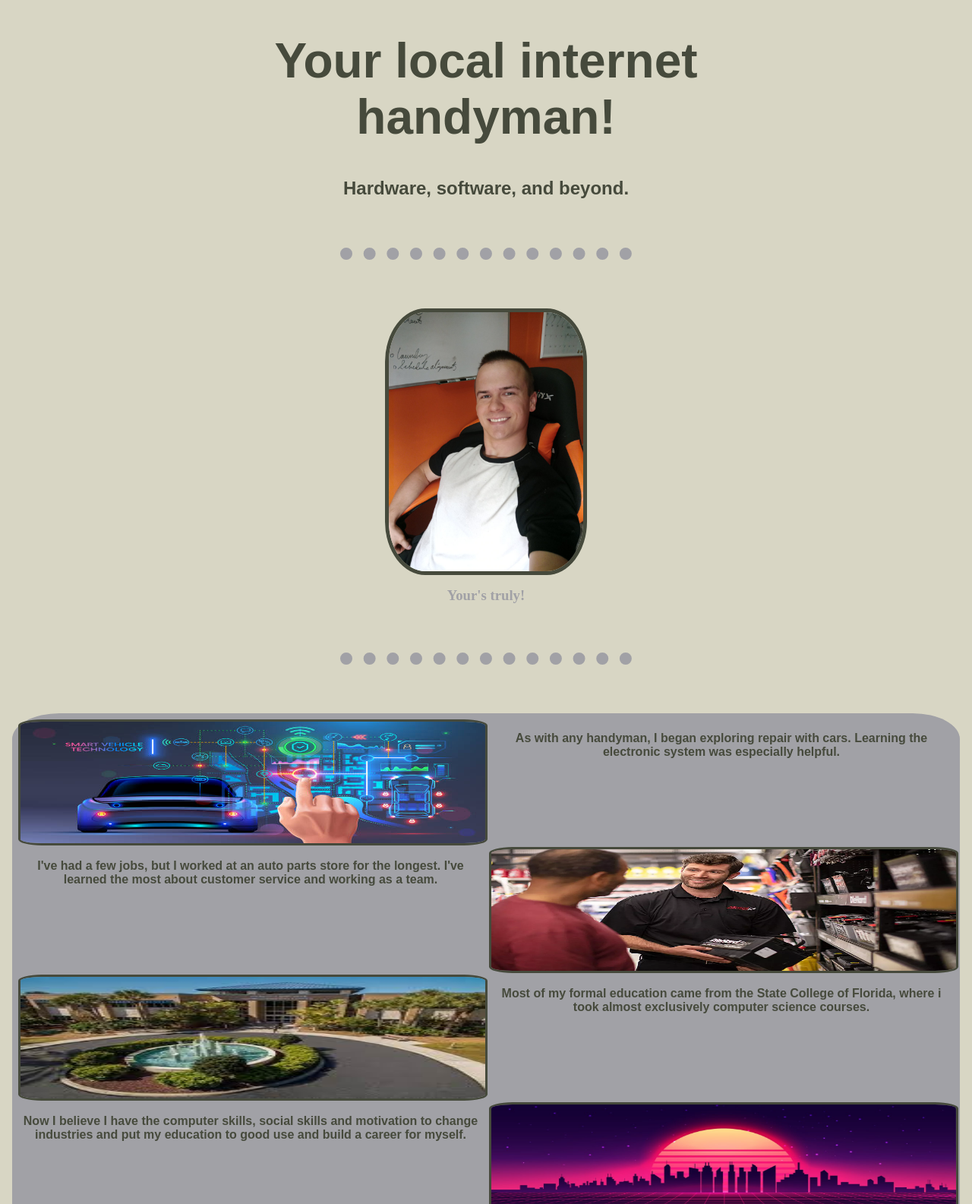
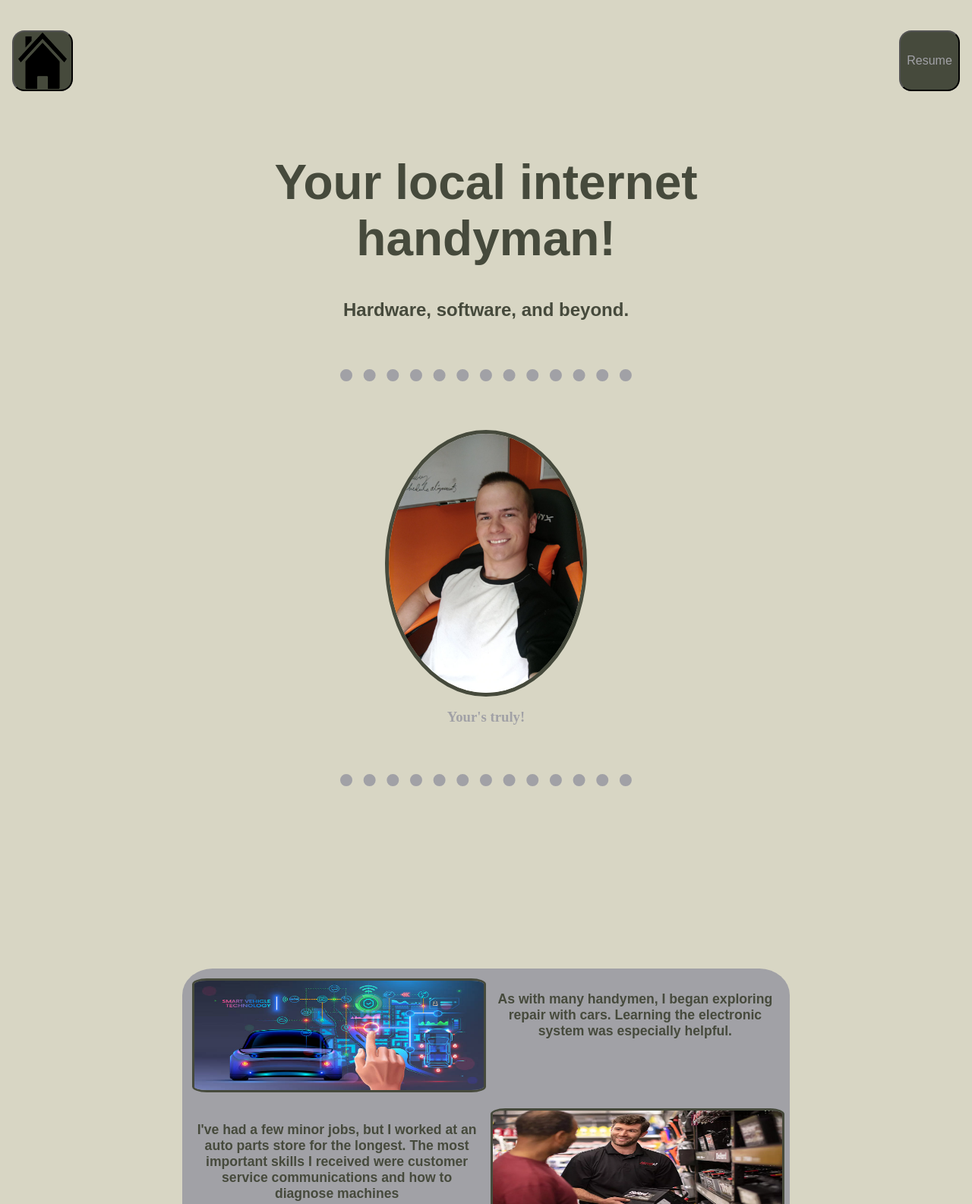
Before and after one commit to thedarkria/Portfolio, a plain HTML site: page index.html in a window 1280 px wide. Shown: the top 1585 px of the page at 76% size. Drawn offline with Linux system fonts and the light colour scheme.

Commit message:
Created link buttons on top and added resume page.

```diff
--- a/index.html
+++ b/index.html
@@ -8,6 +8,16 @@
 </head>
 
 <body>
+    <div class="header">
+        <a href="index.html">
+            <button class="home">
+             <img src="images/home.png" alt="house icon">
+            </button>
+        </a>
+        <a href="resume.html">
+            <button class="resume">Resume</button>
+        </a>
+    </div>
     <div class="intro-heading">
         <h1>Your local internet handyman!</h1>
         <h2>Hardware, software, and beyond.</h2>
@@ -23,14 +33,14 @@
             <img src="images/car_electronics.jpg" alt="Automotive electronics clipart">
         </div>
         <div class="midsection-item">
-            <p>As with any handyman, I began exploring repair with
+            <p>As with many handymen, I began exploring repair with
                 cars. Learning the electronic system was especially helpful.
             </p>
         </div>
         <div class="midsection-item">
-            <p>I've had a few jobs, but I worked at an auto parts store
-                for the longest. I've learned the most about customer service
-                and working as a team.
+            <p>I've had a few minor jobs, but I worked at an auto parts store
+                for the longest. The most important skills I received were customer service
+                communications and how to diagnose machines
             </p>
         </div>
         <div class="midsection-item">
@@ -46,7 +56,7 @@
             </p>
         </div>
         <div class="midsection-item">
-            <p>Now I believe I have the computer skills, social skills
+            <p>Now, I believe I have the computer skills, social skills,
                 and motivation to change industries and put my education
                 to good use and build a career for myself.
             </p>
@@ -56,6 +66,8 @@
         </div>
 
     </div>
+    <hr>
+
 
 
 
--- a/styles.css
+++ b/styles.css
@@ -5,7 +5,7 @@ body {
 }
 
 p {
-    font-size: 1rem;
+    font-size: 0.9rem;
     font-weight: 600;
     color: #464A3C;
     font-family: Arial, Helvetica, sans-serif;
@@ -22,6 +22,42 @@ h3 {
     text-align: center;
     color: #A1A1A6;
 }
+
+.header {
+    display: flex;
+    flex-direction: row;
+    height: 20vh;
+    width: 100%;
+    justify-content: space-between;
+    align-items: center;
+}
+
+.header button {
+    background-color: #464A3C;
+    height: 5rem;
+    width: 5rem;
+    border-style: outset;
+    border-radius: 20%;
+    margin-left: 1rem;
+}
+
+.resume {
+    margin-right: 1rem;
+    font-family: Arial, Helvetica, sans-serif;
+    font-size: 1rem;
+    text-align: center;
+    justify-content: center;
+    color: #A1A1A6;
+}
+
+
+
+img {
+    margin: auto;
+    width: 100%;
+    height: 100%;
+}
+
 
 .intro-heading {
     display: block;
@@ -69,6 +105,8 @@ hr {
 }
 .midsection-item {
     border-radius: 5%;
+    height: 10rem;
+    width: auto;
     text-align: center;
     align-items: center;
     justify-content: center;
@@ -80,3 +118,63 @@ hr {
     width: 100%;
     border-radius: 5%;
 }
+
+@media screen and (max-width: 400px) {
+    p {
+        font-size: 0.7rem;
+        font-weight: 600;
+        color: #464A3C;
+        font-family: Arial, Helvetica, sans-serif;
+    }
+
+    .midsection-item {
+        border-radius: 8%;
+        height: 9rem;
+        width: auto;
+        text-align: center;
+        align-items: center;
+        justify-content: center;
+    }
+}
+
+@media screen and (min-width: 1000px){
+    .personal-picture > img {
+        display: block;
+        margin: auto;
+        margin-top: 3rem;
+        width: 16rem;
+        border-style: solid;
+        border-color: #464A3C;
+        border-width: 5px;
+        object-fit: fill;
+        border-radius: 50%;
+        object-fit: contain;
+    }
+
+    p {
+        font-size: 1.1rem;
+        font-weight: 600;
+        color: #464A3C;
+        font-family: Arial, Helvetica, sans-serif;
+    }
+
+    .midsection {
+        display: grid;
+        border-radius: 5%;
+        gap: 0.7rem;
+        background-color: #A1A1A6;
+        margin: 15rem;
+        padding: 0.8rem;
+        grid-template-columns: repeat(2,1fr);
+        grid-template-rows: repeat(4, 10rem);
+    }
+
+    .midsection-item {
+        border-radius: 8%;
+        height: 9rem;
+        width: auto;
+        text-align: center;
+        align-items: center;
+        justify-content: center;
+    }
+}
```
Also changed, not shown: images/home.png (added), resume.html (added).
